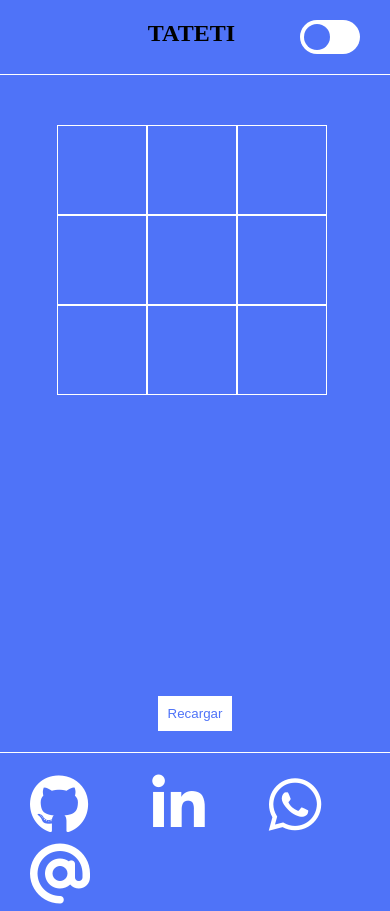
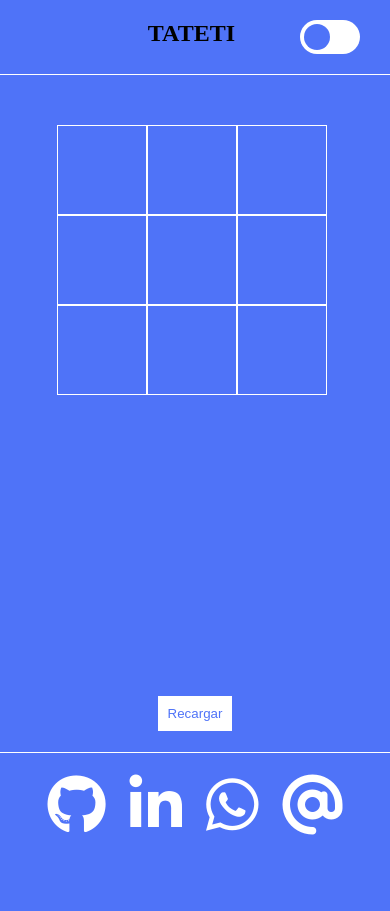
Before and after one commit to fabianNav/TIC-TAC-TOE, a website built with Vite: page index.html in a window 390 px wide. After the commit the page ends 844 px from the top, so only its background shows below. Built offline with nearby package versions, Linux system fonts and the light colour scheme; a script that the page names is missing.

Commit message:
Lo hacemos responsive (nomás agregué como 6 lineas de codigo en el css jajajajaj) y procedemos a subirlo a netlify

```diff
--- a/css/style.css
+++ b/css/style.css
@@ -163,3 +163,12 @@ a:hover {
     transition: 1s;
     transform: rotate3d(360deg);
 }
+
+@media only screen and (max-width: 476px) {
+    footer {
+        width: 100%;
+    }
+    a {
+        margin-inline: 10px;
+    }
+}
```
